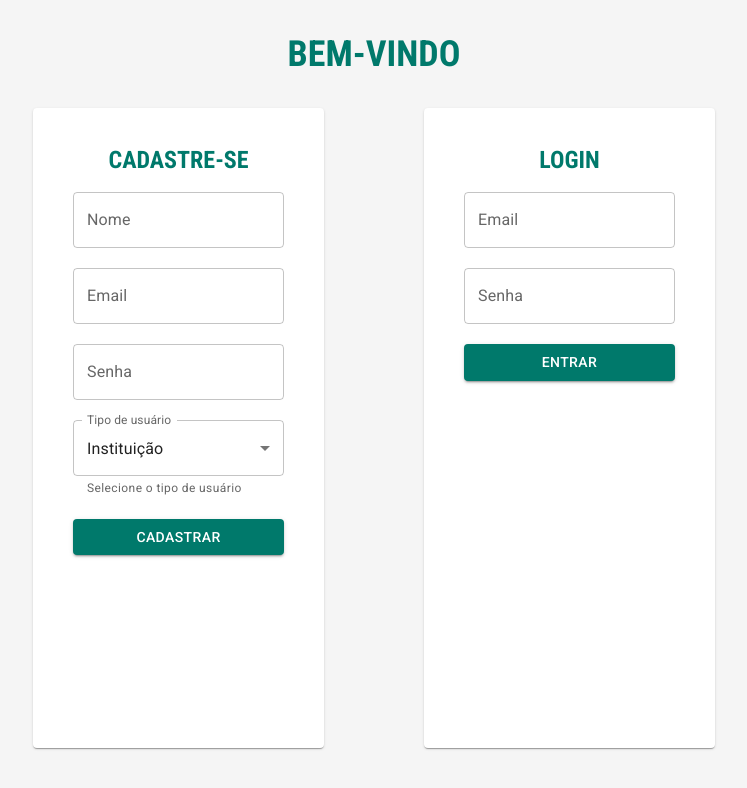
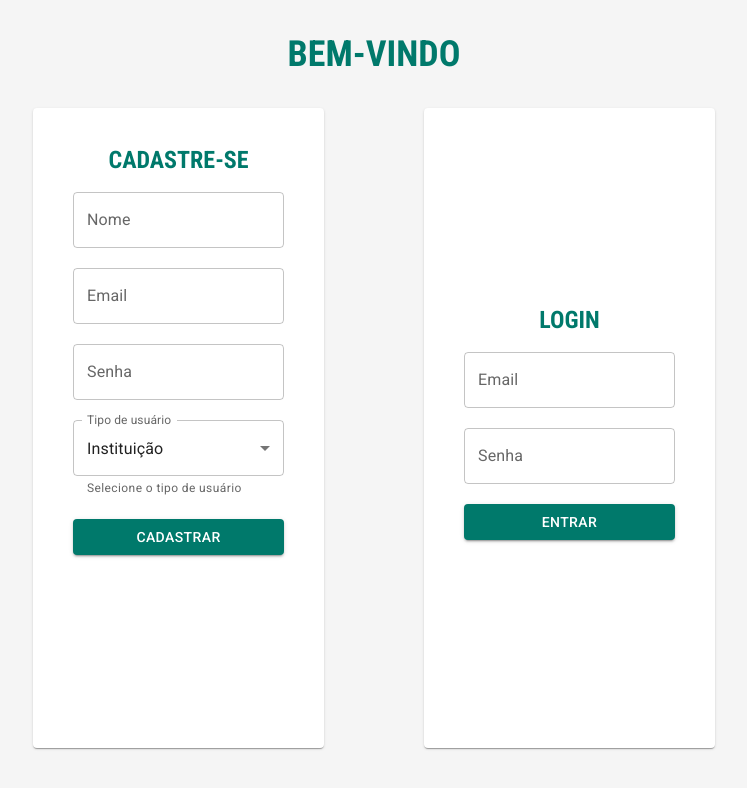
Before and after one commit to Desafio-Front-end/desafio-front-end, a React (Vite) app: page /pagina-inicial in a window 1280 px wide. Shown: the top 788 px of the page, without its empty margins (266-1013 px from the left). Built offline with nearby package versions, Linux system fonts and the light colour scheme.

Commit message:
Alteração dos links das imagens e centralização do conteúdo do card login

```diff
--- a/src/pages/home-professor/home-professor.jsx
+++ b/src/pages/home-professor/home-professor.jsx
@@ -1,6 +1,6 @@
-import {Card, CardContent} from '@mui/material';
-import'./home-professor.css';
-import ImgDisciplina from 'C:/Users/giuli/desafio-front-end/src/assets/img-disciplina.png';
+import { Card, CardContent } from '@mui/material';
+import './home-professor.css';
+import ImgDisciplina from './../../assets/img-disciplina.png';
 
 
 
@@ -17,7 +17,7 @@ export const HomeProfessor = () => {
 
 
             <div className='container-home-instituicao'>
-            <Card sx={{maxWidth: 300, maxHeight:300 ,padding: '10px' }}>
+                <Card sx={{ width: 300, height: 300, padding: '10px' }}>
                     <CardContent className='card-cadastrardisciplina'>
                         <img src={ImgDisciplina} />
                         <h2 className='cadastrar-disciplina-titulo'>
@@ -28,4 +28,5 @@ export const HomeProfessor = () => {
             </div>
 
 
-        </>)}
+        </>)
+}
--- a/src/pages/pagina-inicial/pagina-inicial.jsx
+++ b/src/pages/pagina-inicial/pagina-inicial.jsx
@@ -1,5 +1,5 @@
 import { Button, Card, CardContent, MenuItem, TextField } from '@mui/material';
-import'./pagina-inicial.css';
+import './pagina-inicial.css';
 const opcoesTipoUsuarios = [
     {
         value: '1',
@@ -61,7 +61,7 @@ export const PaginaInicial = () => {
                 <div className='espacamento-cards'>
 
                 </div>
-            <Card sx={{ maxWidth: 500, padding: '24px' }} >
+                <Card sx={{ maxWidth: 500, padding: '24px', display: 'flex', alignItems: 'center' }} >
                     <CardContent className='card-login'>
                         <h2 className='card-cadastro-titulo'>
                             LOGIN
```
Also changed, not shown: src/pages/home-instituicao/home-instituicao.jsx (+8 -7 lines), src/pages/pagina-inicial/pagina-inicial.css (+6 -2 lines). Lines whose indentation alone changed are shown as unchanged.
